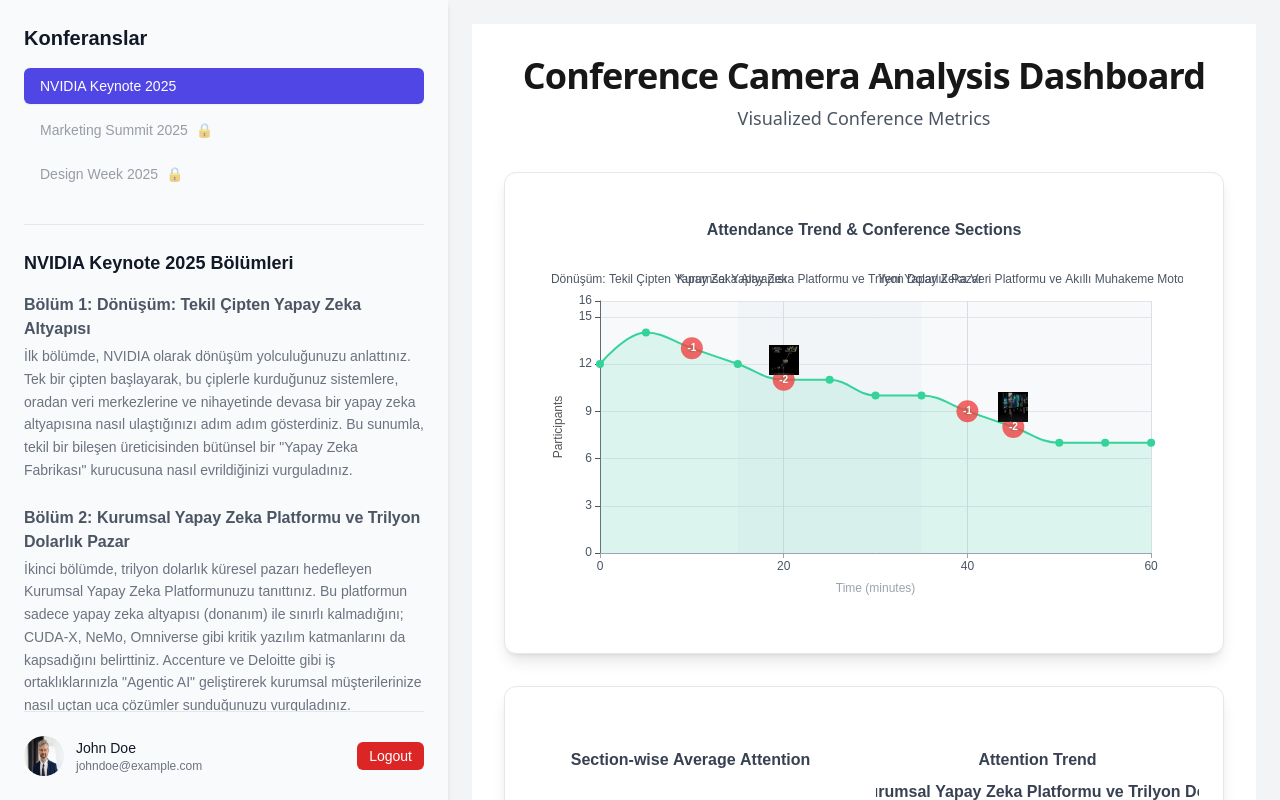
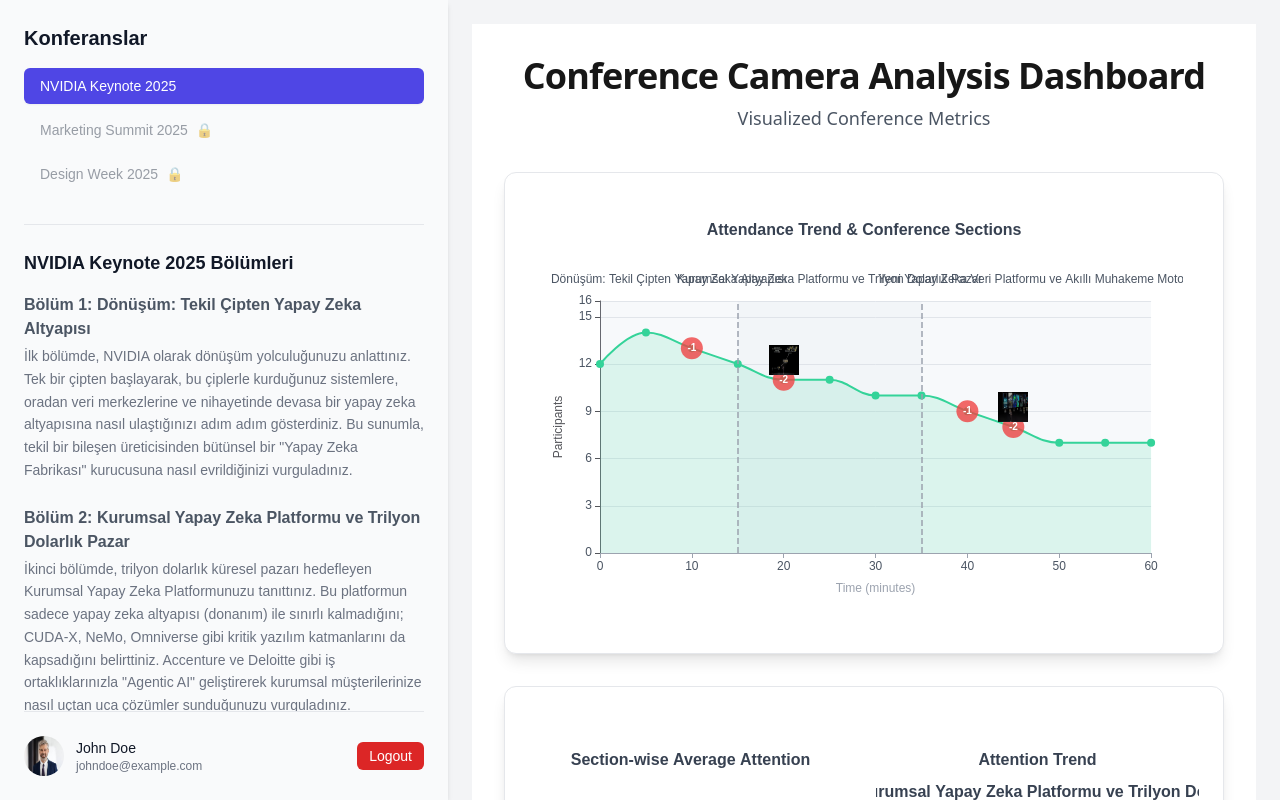
Before and after one commit to emredursunn/conference-camera-analysis-dashboard, a Next.js app: page /dashboard in a window 1280 px wide. Built offline with nearby package versions, Linux system fonts and the light colour scheme.

Commit message:
Add section boundary lines to attendance chart

```diff
--- a/app/dashboard/components/AttendanceTrendChart.tsx
+++ b/app/dashboard/components/AttendanceTrendChart.tsx
@@ -84,6 +84,19 @@
     },
   ]);
 
+  // Vertical lines to indicate section boundaries
+  const markLines = data.sections.slice(1).map((s) => ({
+    xAxis: s.start,
+    lineStyle: {
+      color: "#9CA3AF",
+      type: "dashed",
+      width: 1.5,
+    },
+    label: {
+      show: false,
+    },
+  }));
+
   // Mark points for exits and images
   const markPoints = data.series.flatMap((p) => {
     const points: any[] = [];
@@ -150,7 +163,7 @@
       nameGap: 30,
       axisLabel: { color: "#4B5563" },
       axisLine: { lineStyle: { color: "#9CA3AF" } },
-      interval: 20,
+      splitLine: { show: false },
     },
     yAxis: {
       type: "value",
@@ -177,6 +190,7 @@
           data: markAreas,
           silent: true
         },
+        markLine: { data: markLines, silent: true, symbol: "none" },
         markPoint: { data: markPoints },
       },
     ],
```
